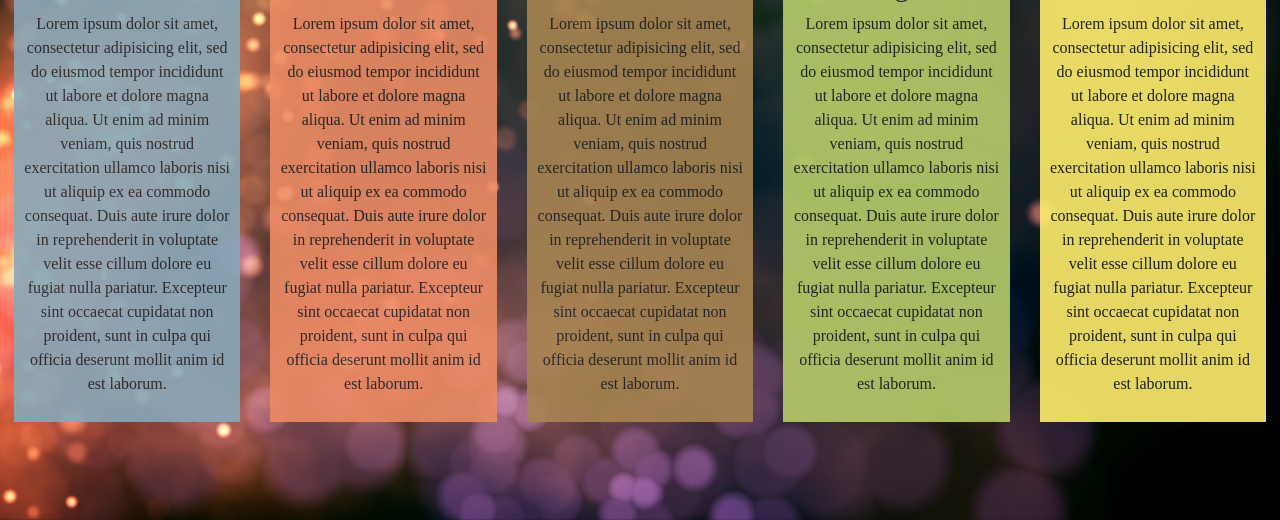
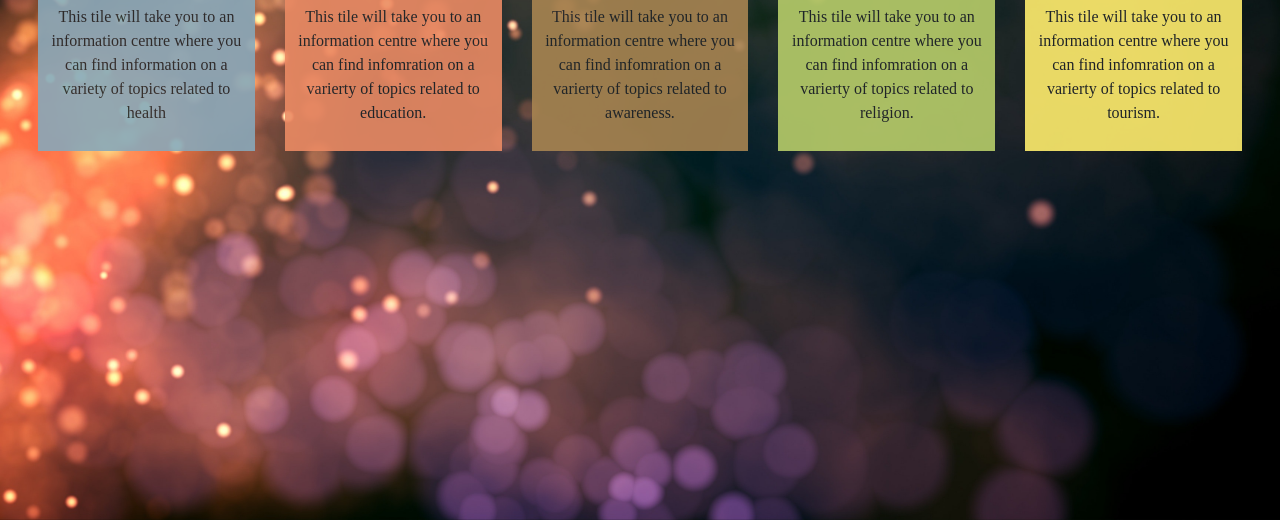
Before and after one commit to abdullahjalil/Hear-Website, a plain HTML site: page pages/learn.html in a window 1280 px wide. Shown: the part 280-800 px from the top of the page. Drawn offline with nearby package versions, Linux system fonts and the light colour scheme; a web font is replaced by a local one.

Commit message:
fixed padding for rows on learn page

```diff
--- a/css/learn.css
+++ b/css/learn.css
@@ -7,7 +7,7 @@ h1 {
   word-break: break-all;
 }
 .row {
-  margin: 8px -16px;
+  margin: 8px;
 }
 
 /* Add padding BETWEEN each column */
--- a/pages/learn.html
+++ b/pages/learn.html
@@ -26,50 +26,35 @@
       <div class="content" style="background-color: #88a8ba">
         <a href="health.html"><img src="../resources/images/health_logo.jpg" alt="health" class="learnImage"style="width:100%"></a>
         <h3 >Health</h3>
-        <p>Lorem ipsum dolor sit amet, consectetur adipisicing elit, sed do eiusmod tempor incididunt ut labore et dolore magna aliqua.
-          Ut enim ad minim veniam, quis nostrud exercitation ullamco laboris nisi ut aliquip ex ea commodo consequat.
-          Duis aute irure dolor in reprehenderit in voluptate velit esse cillum dolore eu fugiat nulla pariatur.
-          Excepteur sint occaecat cupidatat non proident, sunt in culpa qui officia deserunt mollit anim id est laborum.</p>
+        <p>This tile will take you to an information centre where you can find information on a variety of topics related to health</p>
         </div>
       </div>
       <div class="column" id="column2">
         <div class="content" style="background-color: #ec8b64">
           <a href="education.html"><img src="../resources/images/edu_logo.jpg" alt="Lights" class="learnImage" style="width:100%"></a>
           <h3>Education</h3>
-          <p>Lorem ipsum dolor sit amet, consectetur adipisicing elit, sed do eiusmod tempor incididunt ut labore et dolore magna aliqua.
-            Ut enim ad minim veniam, quis nostrud exercitation ullamco laboris nisi ut aliquip ex ea commodo consequat.
-            Duis aute irure dolor in reprehenderit in voluptate velit esse cillum dolore eu fugiat nulla pariatur.
-            Excepteur sint occaecat cupidatat non proident, sunt in culpa qui officia deserunt mollit anim id est laborum.</p>
+          <p>This tile will take you to an information centre where you can find infomration on a varierty of topics related to education.</p>
           </div>
         </div>
         <div class="column" id="column3">
           <div class="content" style="background-color: #a88452">
             <a href="awareness.html"><img src="../resources/images/awareness_logo.jpg" alt="Lights" class="learnImage" style="width:100%"></a>
             <h3>Awareness</h3>
-            <p>Lorem ipsum dolor sit amet, consectetur adipisicing elit, sed do eiusmod tempor incididunt ut labore et dolore magna aliqua.
-              Ut enim ad minim veniam, quis nostrud exercitation ullamco laboris nisi ut aliquip ex ea commodo consequat.
-              Duis aute irure dolor in reprehenderit in voluptate velit esse cillum dolore eu fugiat nulla pariatur.
-              Excepteur sint occaecat cupidatat non proident, sunt in culpa qui officia deserunt mollit anim id est laborum.</p>
+            <p>This tile will take you to an information centre where you can find infomration on a varierty of topics related to awareness.</p>
             </div>
           </div>
         <div class="column" id="column4">
           <div class="content" style="background-color: #b7ce6a">
             <a href="religion.html"><img src="../resources/images/hand_logo.jpg" alt="Nature" class="learnImage" style="width:100%"></a>
             <h3>Religion</h3>
-            <p>Lorem ipsum dolor sit amet, consectetur adipisicing elit, sed do eiusmod tempor incididunt ut labore et dolore magna aliqua.
-              Ut enim ad minim veniam, quis nostrud exercitation ullamco laboris nisi ut aliquip ex ea commodo consequat.
-              Duis aute irure dolor in reprehenderit in voluptate velit esse cillum dolore eu fugiat nulla pariatur.
-              Excepteur sint occaecat cupidatat non proident, sunt in culpa qui officia deserunt mollit anim id est laborum.</p>
+            <p>This tile will take you to an information centre where you can find infomration on a varierty of topics related to religion.</p>
             </div>
           </div>
           <div class="column" id="column5">
             <div class="content" style="background-color: #ffee6d">
               <a href="tourism.html"><img src="../resources/images/travel_logo.jpg" alt="Nature" class="learnImage" style="width:100%"></a>
               <h3>Tourism</h3>
-              <p>Lorem ipsum dolor sit amet, consectetur adipisicing elit, sed do eiusmod tempor incididunt ut labore et dolore magna aliqua.
-                Ut enim ad minim veniam, quis nostrud exercitation ullamco laboris nisi ut aliquip ex ea commodo consequat.
-                Duis aute irure dolor in reprehenderit in voluptate velit esse cillum dolore eu fugiat nulla pariatur.
-                Excepteur sint occaecat cupidatat non proident, sunt in culpa qui officia deserunt mollit anim id est laborum.</p>
+              <p>This tile will take you to an information centre where you can find infomration on a varierty of topics related to tourism.</p>
               </div>
             </div>
         </body>
```
